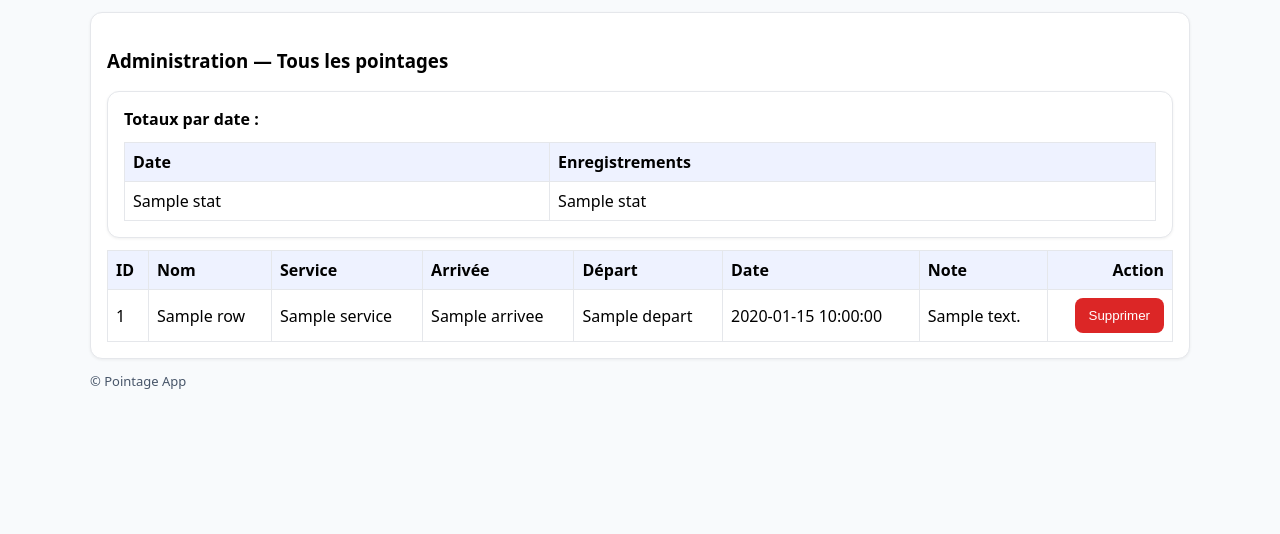
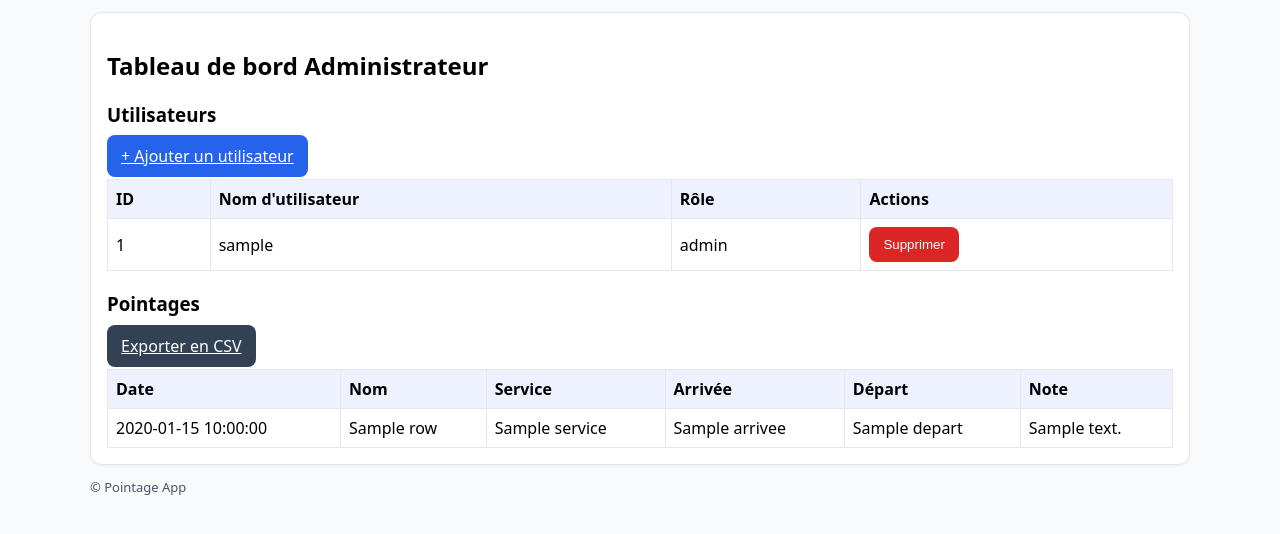
Before and after one commit to chessman8212-ai/poinatge_app, a Python web app: template templates/admin.html in a window 1280 px wide. Shown: the part 93-627 px from the top of the page. Run offline with Jinja, Linux system fonts and the light colour scheme; the template is opened without the code that fills it: most values are stand-ins (such as "Sample title", 1, 10 or a date in 2020).

Commit message:
Update admin.html

```diff
--- a/templates/admin.html
+++ b/templates/admin.html
@@ -1,45 +1,71 @@
-
 {% extends "base.html" %}
 {% block content %}
-<h3>Administration — Tous les pointages</h3>
+<h2>Tableau de bord Administrateur</h2>
 
-{% if stats %}
-  <div class="card">
-    <strong>Totaux par date :</strong>
+<!-- Gestion des utilisateurs -->
+<section style="margin-bottom:20px;">
+  <h3>Utilisateurs</h3>
+  <a href="{{ url_for('register') }}" class="btn btn-primary">+ Ajouter un utilisateur</a>
   <table>
-      <thead><tr><th>Date</th><th>Enregistrements</th></tr></thead>
+    <thead>
+      <tr>
+        <th>ID</th>
+        <th>Nom d'utilisateur</th>
+        <th>Rôle</th>
+        <th>Actions</th>
+      </tr>
+    </thead>
     <tbody>
-        {% for d, c in stats %}
-          <tr><td>{{ d }}</td><td>{{ c }}</td></tr>
+      {% for u in users %}
+      <tr>
+        <td>{{ u.id }}</td>
+        <td>{{ u.username }}</td>
+        <td>{{ u.role }}</td>
+        <td>
+          {% if u.id != session.get("user_id") %}
+          <form method="POST" action="{{ url_for('delete_user', user_id=u.id) }}" style="display:inline;">
+            {{ csrf_token() }}
+            <button type="submit" class="btn btn-danger" onclick="return confirm('Supprimer {{ u.username }} ?');">
+              Supprimer
+            </button>
+          </form>
+          {% else %}
+          (vous)
+          {% endif %}
+        </td>
+      </tr>
       {% endfor %}
     </tbody>
   </table>
-  </div>
-{% endif %}
+</section>
 
+<!-- Gestion des pointages -->
+<section>
+  <h3>Pointages</h3>
+  <a href="{{ url_for('export_csv') }}" class="btn btn-secondary">Exporter en CSV</a>
   <table>
     <thead>
       <tr>
-      <th>ID</th><th>Nom</th><th>Service</th><th>Arrivée</th><th>Départ</th><th>Date</th><th>Note</th><th class="right">Action</th>
+        <th>Date</th>
+        <th>Nom</th>
+        <th>Service</th>
+        <th>Arrivée</th>
+        <th>Départ</th>
+        <th>Note</th>
       </tr>
     </thead>
     <tbody>
       {% for r in rows %}
       <tr>
-        <td>{{ r.id }}</td>
+        <td>{{ r.date }}</td>
         <td>{{ r.nom }}</td>
         <td>{{ r.service or "" }}</td>
         <td>{{ r.arrivee }}</td>
         <td>{{ r.depart or "" }}</td>
-        <td>{{ r.date_pointage }}</td>
         <td>{{ r.note or "" }}</td>
-        <td class="right">
-          <form method="POST" action="/delete/{{ r.id }}" onsubmit="return confirm('Supprimer cet enregistrement ?');">
-            <button class="btn btn-danger" type="submit">Supprimer</button>
-          </form>
-        </td>
       </tr>
       {% endfor %}
     </tbody>
   </table>
+</section>
 {% endblock %}
```
Lines whose indentation alone changed are shown as unchanged.
